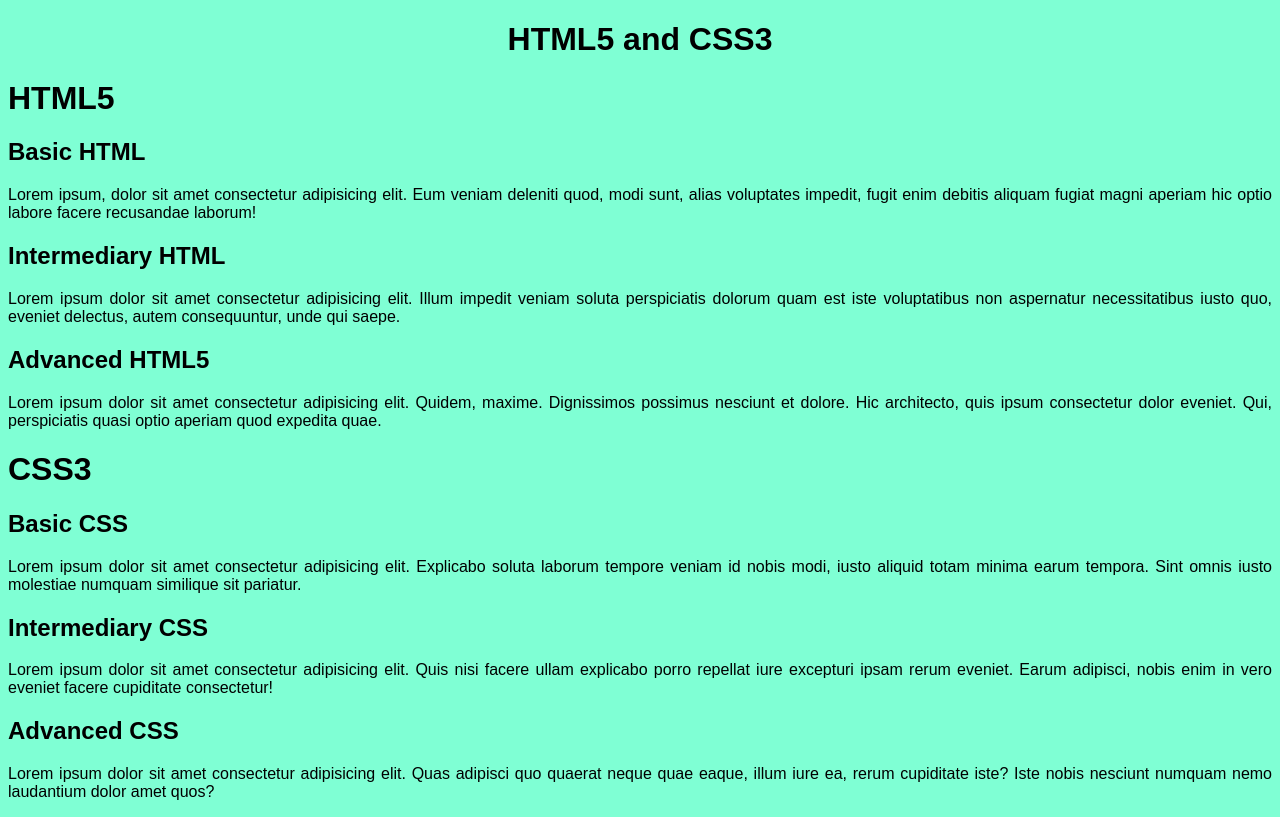
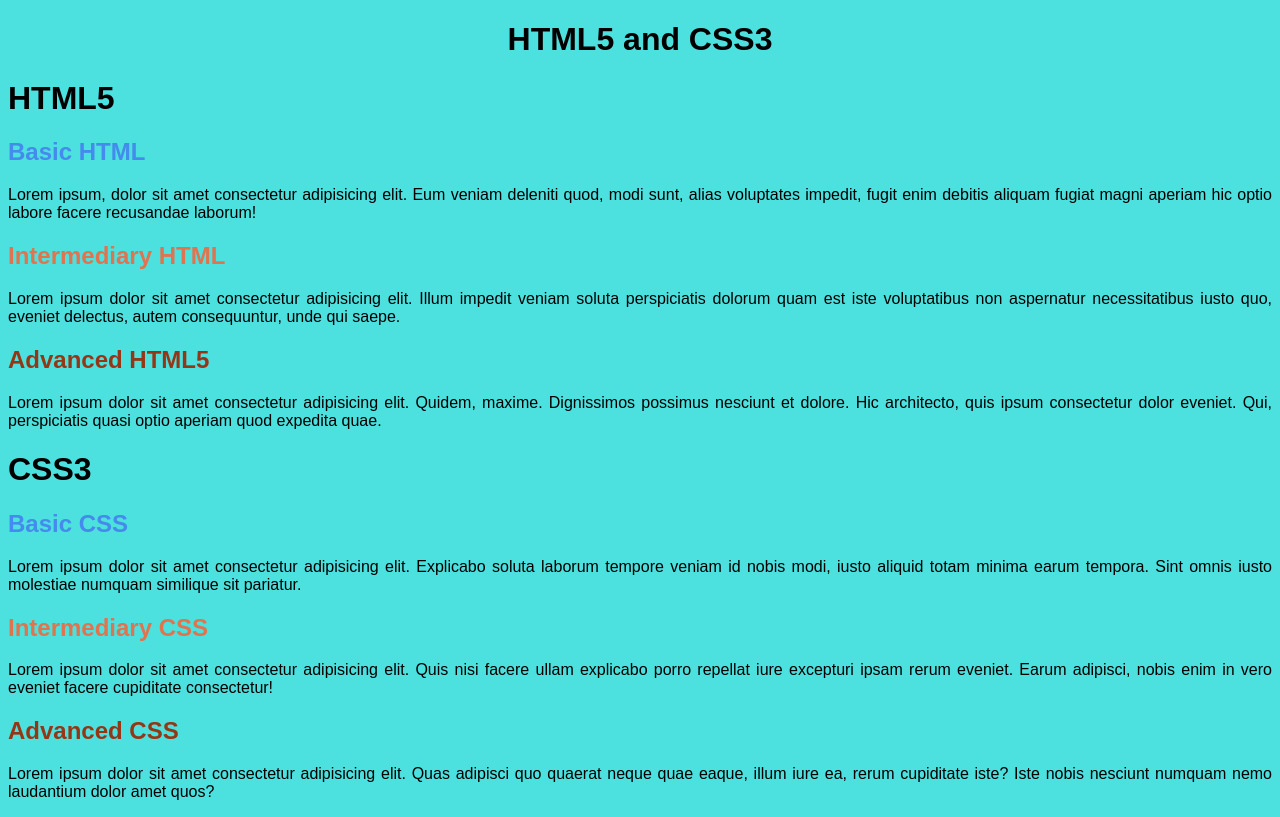
Before and after one commit to Hhotre/Estudos, a plain HTML site: page html-css/exercises/ex019/index.html in a window 1280 px wide. Drawn offline with Linux system fonts and the light colour scheme.

Commit message:
changes
Add class and id.

```diff
--- a/html-css/exercises/ex019/index.html
+++ b/html-css/exercises/ex019/index.html
@@ -12,22 +12,23 @@
      <h1 id="principal">HTML5 and CSS3</h1><!--========PAGE TITLE============-->
 
      <h1>HTML5</h1><!--========TITLE H1============-->
-     <h2>Basic HTML</h2>
+     <h2 class="basico">Basic HTML</h2>
      <p>Lorem ipsum, dolor sit amet consectetur adipisicing elit. Eum veniam deleniti quod, modi sunt, alias voluptates impedit, fugit enim debitis aliquam fugiat magni aperiam hic optio labore facere recusandae laborum!</p>
 
-     <h2>Intermediary HTML</h2>
+     <h2 class="intermediario">Intermediary HTML</h2>
      <p>Lorem ipsum dolor sit amet consectetur adipisicing elit. Illum impedit veniam soluta perspiciatis dolorum quam est iste voluptatibus non aspernatur necessitatibus iusto quo, eveniet delectus, autem consequuntur, unde qui saepe.</p>
 
-     <h2>Advanced HTML5</h2>
+     <h2 class="avancado">Advanced HTML5</h2>
      <p>Lorem ipsum dolor sit amet consectetur adipisicing elit. Quidem, maxime. Dignissimos possimus nesciunt et dolore. Hic architecto, quis ipsum consectetur dolor eveniet. Qui, perspiciatis quasi optio aperiam quod expedita quae.</p>
 
      <h1>CSS3</h1> <!--========TITLE H1============-->
-     <h2>Basic CSS</h2>
+     <h2 class="basico">Basic CSS</h2>
      <p>Lorem ipsum dolor sit amet consectetur adipisicing elit. Explicabo soluta laborum tempore veniam id nobis modi, iusto aliquid totam minima earum tempora. Sint omnis iusto molestiae numquam similique sit pariatur.</p>
 
-     <h2>Intermediary CSS</h2>
+     <h2 class="intermediario">Intermediary CSS</h2>
      <p>Lorem ipsum dolor sit amet consectetur adipisicing elit. Quis nisi facere ullam explicabo porro repellat iure excepturi ipsam rerum eveniet. Earum adipisci, nobis enim in vero eveniet facere cupiditate consectetur!</p>
-     <h2>Advanced CSS</h2>
+
+     <h2 class="avancado">Advanced CSS</h2>
      <p>Lorem ipsum dolor sit amet consectetur adipisicing elit. Quas adipisci quo quaerat neque quae eaque, illum iure ea, rerum cupiditate iste? Iste nobis nesciunt numquam nemo laudantium dolor amet quos?</p>
 
 </body>
--- a/html-css/exercises/ex019/style.css
+++ b/html-css/exercises/ex019/style.css
@@ -1,7 +1,7 @@
 @charset "UTF-8";
 
 body{
-    background-color: aquamarine;
+    background-color: #4CE0DE;
     font-family: Arial, Helvetica, sans-serif;
 }
 h1{
@@ -9,6 +9,8 @@ h1{
 }
 h1#principal{
     text-align: center;
+    background-color: ;
+
 }
 h2{
 
@@ -16,3 +18,15 @@ h2{
 p{
     text-align: justify;
 }
+
+.basico{
+    color: #458AED;
+}
+
+.intermediario{
+    color: #E0744F;
+}
+
+.avancado{
+    color: #943716;
+}
```
